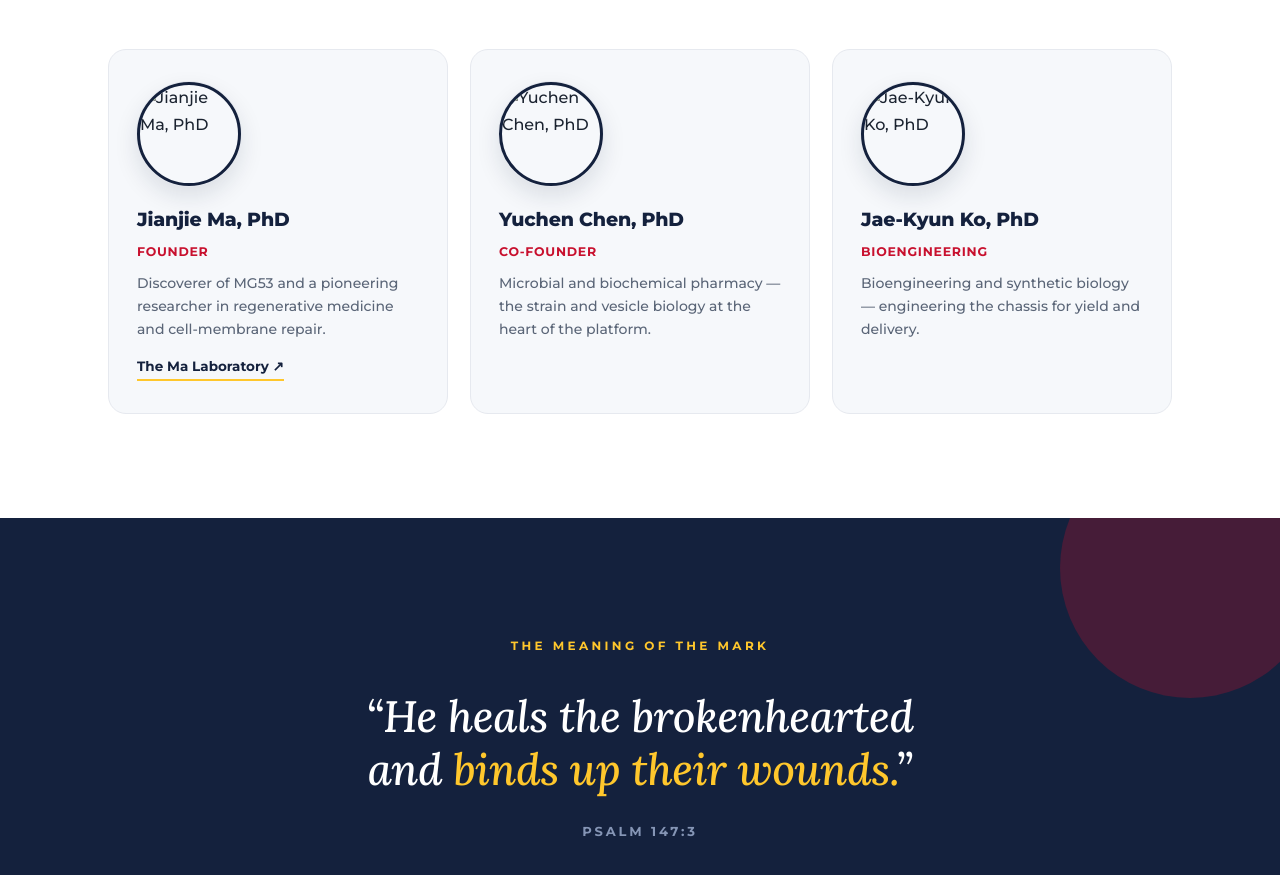
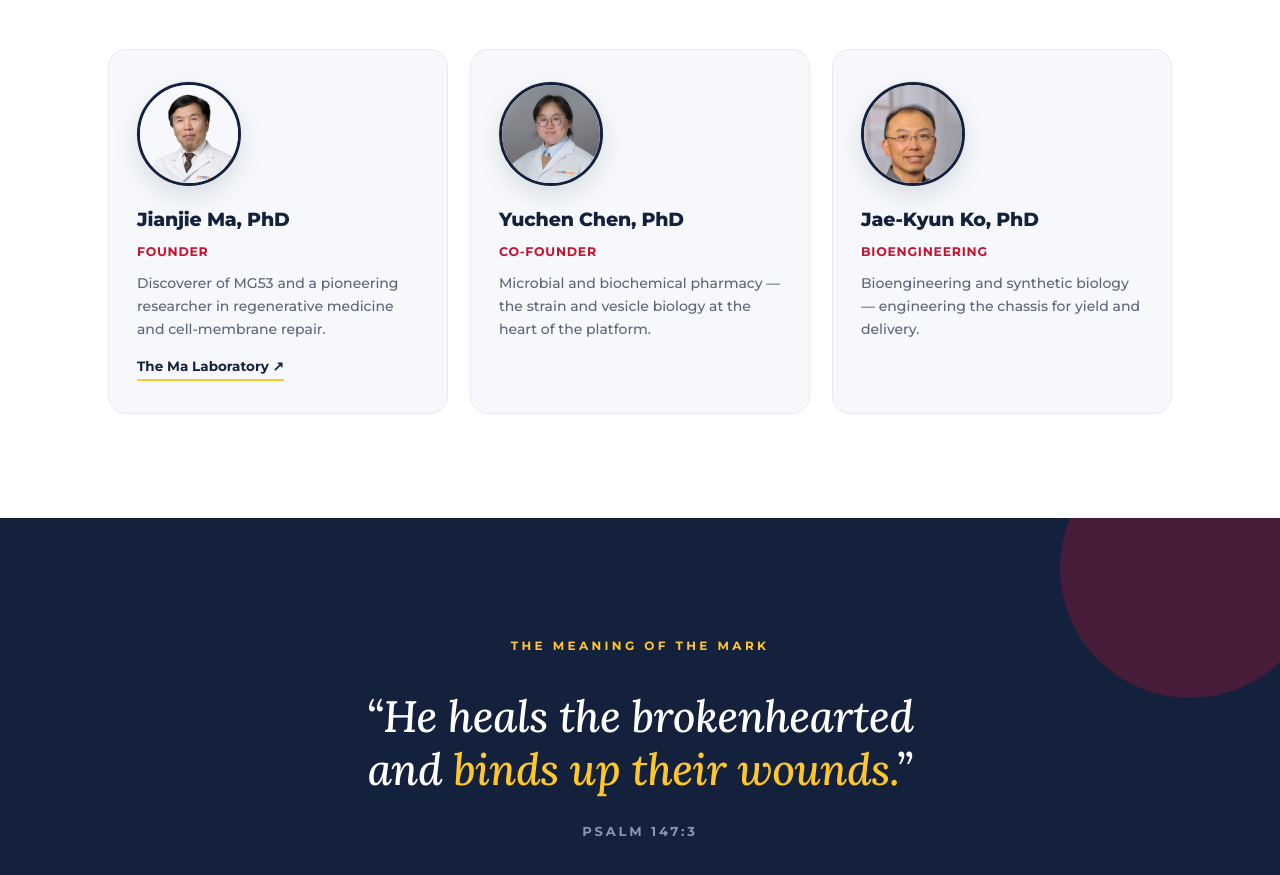
Before and after one commit to mjf6e/EV53, a plain HTML site: page index.html in a window 1280 px wide. Shown: the part 5148-6023 px from the top of the page. Drawn offline with Linux system fonts and the light colour scheme.

Commit message:
Point team headshots at repo-root filenames to match uploaded images

```diff
--- a/index.html
+++ b/index.html
@@ -446,20 +446,20 @@
     </div>
     <div class="people">
       <div class="person rise">
-        <div class="avatar"><img src="assets/team/jianjie-ma.jpg" alt="Jianjie Ma, PhD" loading="lazy" width="104" height="104"></div>
+        <div class="avatar"><img src="jianjie-ma.jpg" alt="Jianjie Ma, PhD" loading="lazy" width="104" height="104"></div>
         <h3>Jianjie Ma, PhD</h3>
         <div class="role">Founder</div>
         <p>Discoverer of MG53 and a pioneering researcher in regenerative medicine and cell-membrane repair.</p>
         <a class="lablink" href="https://www.jianjiemalab.com/" target="_blank" rel="noopener">The Ma Laboratory &#8599;</a>
       </div>
       <div class="person rise" style="transition-delay:.08s">
-        <div class="avatar"><img src="assets/team/yuchen-chen.jpg" alt="Yuchen Chen, PhD" loading="lazy" width="104" height="104"></div>
+        <div class="avatar"><img src="yuchen-chen.jpg" alt="Yuchen Chen, PhD" loading="lazy" width="104" height="104"></div>
         <h3>Yuchen Chen, PhD</h3>
         <div class="role">Co-Founder</div>
         <p>Microbial and biochemical pharmacy — the strain and vesicle biology at the heart of the platform.</p>
       </div>
       <div class="person rise" style="transition-delay:.16s">
-        <div class="avatar"><img src="assets/team/jae-kyun-ko.jpg" alt="Jae-Kyun Ko, PhD" loading="lazy" width="104" height="104"></div>
+        <div class="avatar"><img src="jae-kyun-ko.jpg" alt="Jae-Kyun Ko, PhD" loading="lazy" width="104" height="104"></div>
         <h3>Jae-Kyun Ko, PhD</h3>
         <div class="role">Bioengineering</div>
         <p>Bioengineering and synthetic biology — engineering the chassis for yield and delivery.</p>
```
